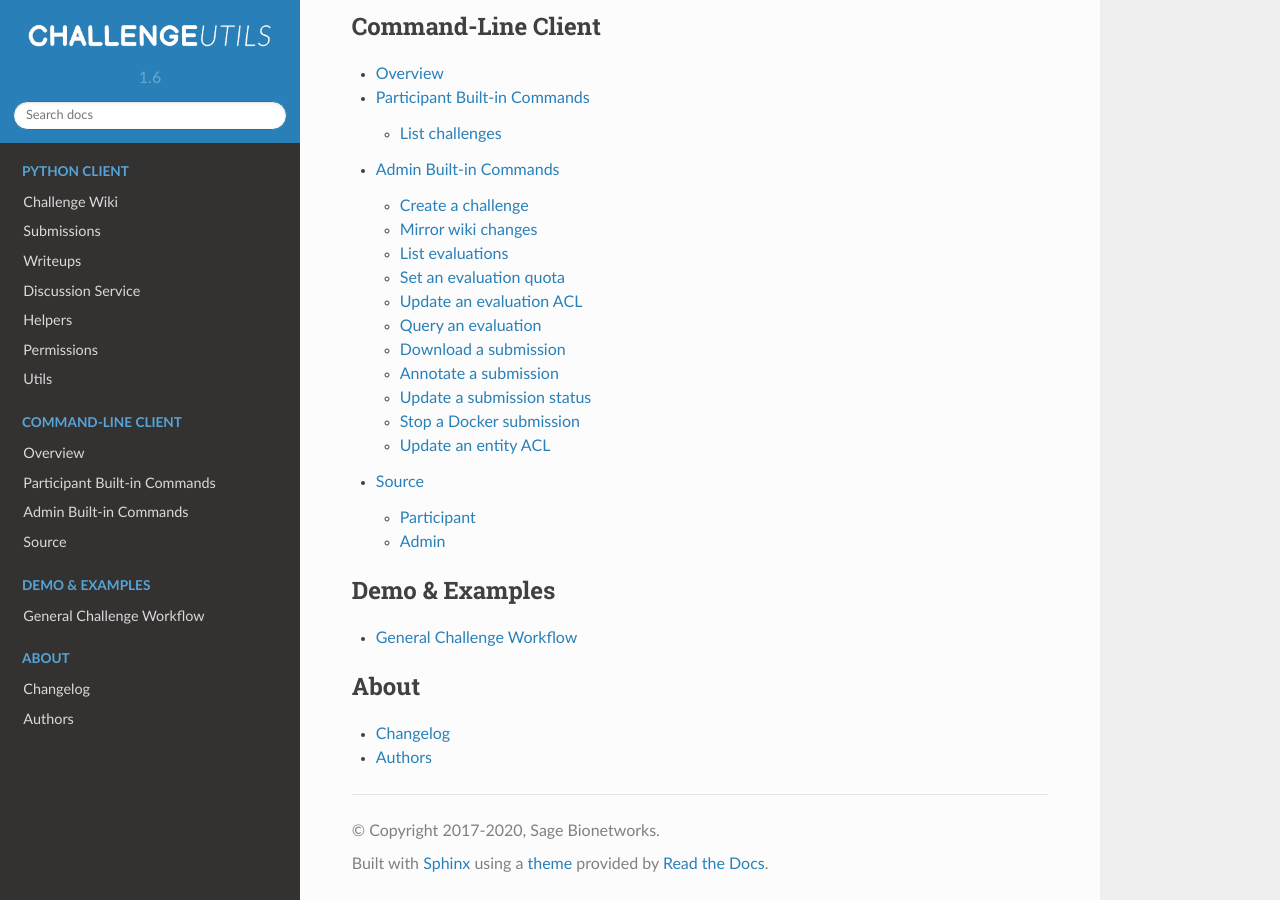
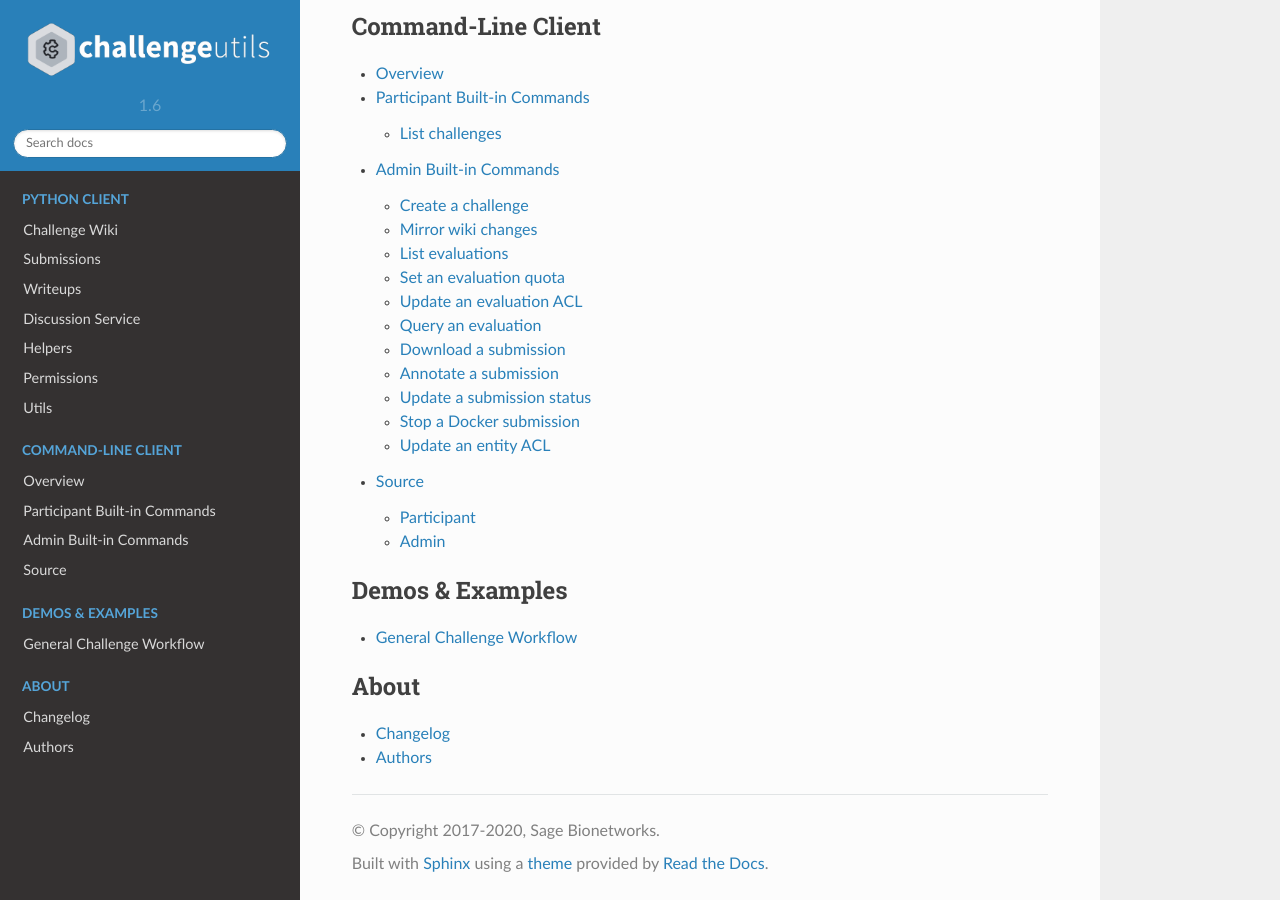
Before and after one commit to Sage-Bionetworks/challengeutils, a Sphinx documentation site: the page built from docs/index.rst, in a window 1280 px wide and 900 px high, scrolled down 1739 px. Built offline with Sphinx 7.4.7 and the Read the Docs theme 2.0.0, drawn with Linux system fonts in a browser that asks for light colours.

Commit message:
minor fixes

```diff
--- a/docs/index.rst
+++ b/docs/index.rst
@@ -22,7 +22,7 @@
    client/source
 
 .. toctree::
-   :caption: Demo & Examples
+   :caption: Demos & Examples
    :maxdepth: 2
 
    demo/challenge.rst
```
Also changed, not shown: docs/static/beers.png (added), docs/static/logo.png.
